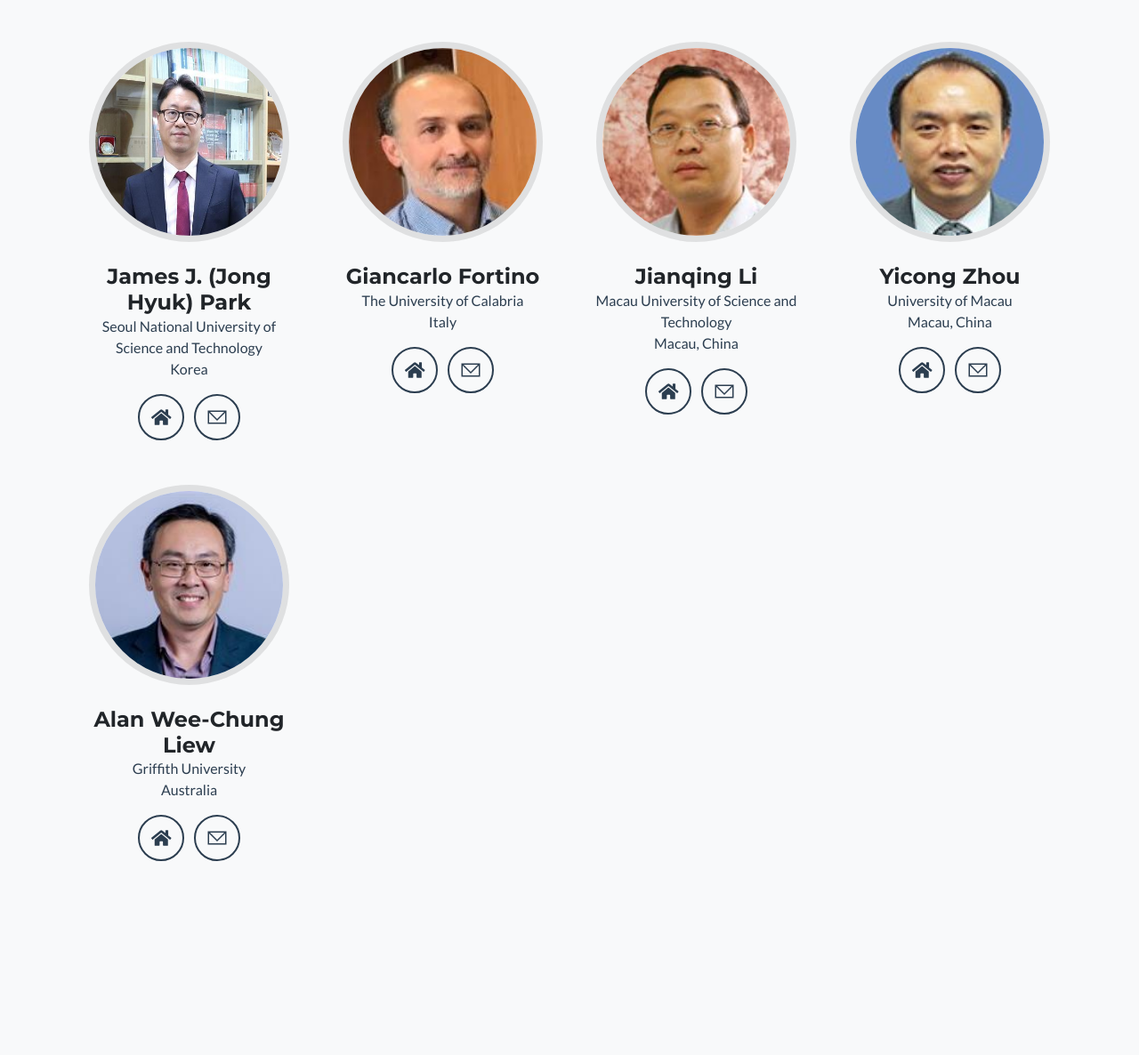
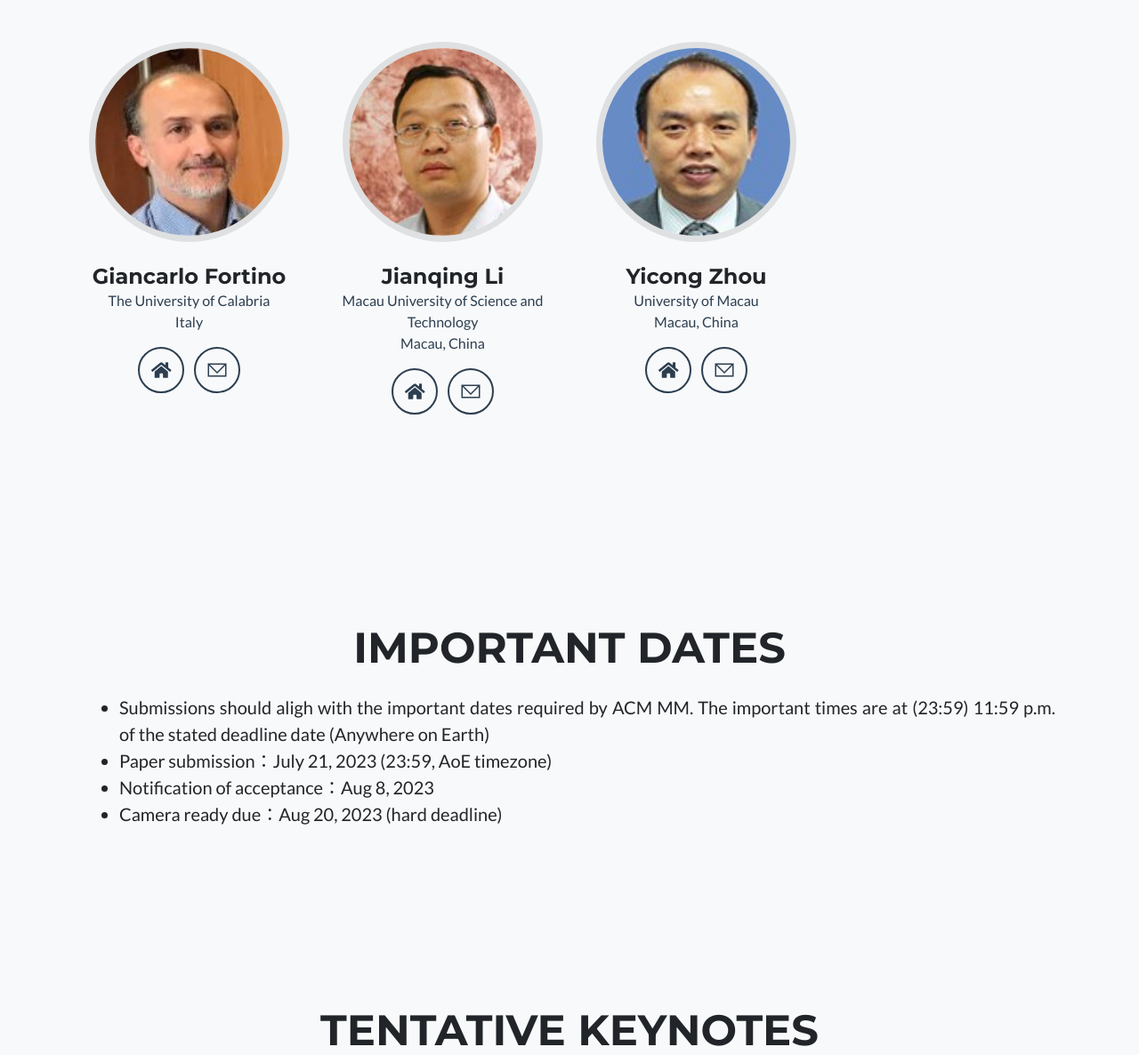
Before and after one commit to AMC-SME/2023, a plain HTML site: page index.html in a window 1280 px wide. Shown: the part 4278-5464 px from the top of the page at 89% size. Drawn offline with nearby package versions, Linux system fonts and the light colour scheme.

Commit message:
Update index.html
del two committee

```diff
--- a/index.html
+++ b/index.html
@@ -353,7 +353,7 @@
                         </a>
                     </div>
                 </div>
-                <div class="col-sm-3">
+                <!-- <div class="col-sm-3">
                     <div class="team-member">
                         <img class="mx-auto rounded-circle" src="assets/img/team/JamesJPark.jpg" alt="">
                         <h4>James J. (Jong Hyuk) Park</h4>
@@ -367,7 +367,7 @@
                             <svg t="1681180803353" class="icon" viewBox="0 0 1024 1024" version="1.1" xmlns="http://www.w3.org/2000/svg" p-id="3223" width="200" height="200"><path d="M128 768V301.248l361.344 361.376a32.032 32.032 0 0 0 45.312 0L896 301.248V768H128z m384-173.248L173.248 256h677.504L512 594.752zM64 832h896V192H64v640z" fill="#2C3E50" p-id="3224"></path></svg>
                         </a>
                     </div>
-                </div>
+                </div> -->
                 <div class="col-sm-3">
                     <div class="team-member">
                         <img class="mx-auto rounded-circle" src="assets/img/team/GiancarloFortino.jpg" alt="">
@@ -413,7 +413,7 @@
                         </a>
                     </div>
                 </div>
-                <div class="col-sm-3">
+                <!-- <div class="col-sm-3">
                     <div class="team-member">
                         <img class="mx-auto rounded-circle" src="assets/img/team/Alan.jpg" alt="">
                         <h4>Alan Wee-Chung Liew</h4>
@@ -427,7 +427,7 @@
                             <svg t="1681180803353" class="icon" viewBox="0 0 1024 1024" version="1.1" xmlns="http://www.w3.org/2000/svg" p-id="3223" width="200" height="200"><path d="M128 768V301.248l361.344 361.376a32.032 32.032 0 0 0 45.312 0L896 301.248V768H128z m384-173.248L173.248 256h677.504L512 594.752zM64 832h896V192H64v640z" fill="#2C3E50" p-id="3224"></path></svg>
                         </a>
                     </div>
-                </div>
+                </div> -->
             </div>
 
         </div>
```
